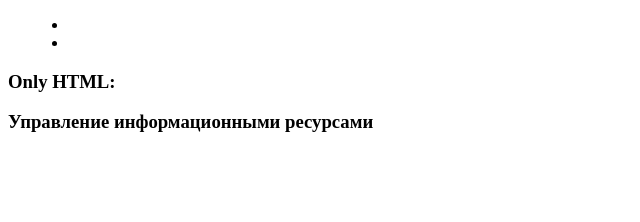
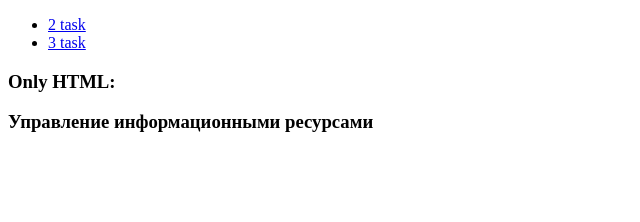
Before and after one commit to daniluuuuuuuk/labs, a plain HTML site: page index.html in a window 1280 px wide. Shown: the top 222 px of the page, 0-640 px from the left. Drawn offline with Linux system fonts and the light colour scheme.

Commit message:
Update index.html

```diff
--- a/index.html
+++ b/index.html
@@ -8,16 +8,13 @@
         font-family: Courier New;
         color: red;
       }
-      .tutu {
-         margin-left: 20px;
-        }
     </style>
   </head>
   <body>
     <div class = "tutu">
       <ul>
-        <li><a href = "2index.html" ></a></li>
-        <li><a href = "3index.html" ></a></li>
+        <li><a href = "2index.html" >2 task</a></li>
+        <li><a href = "3index.html" >3 task</a></li>
       </ul>
     </div>
     <h3>
```
